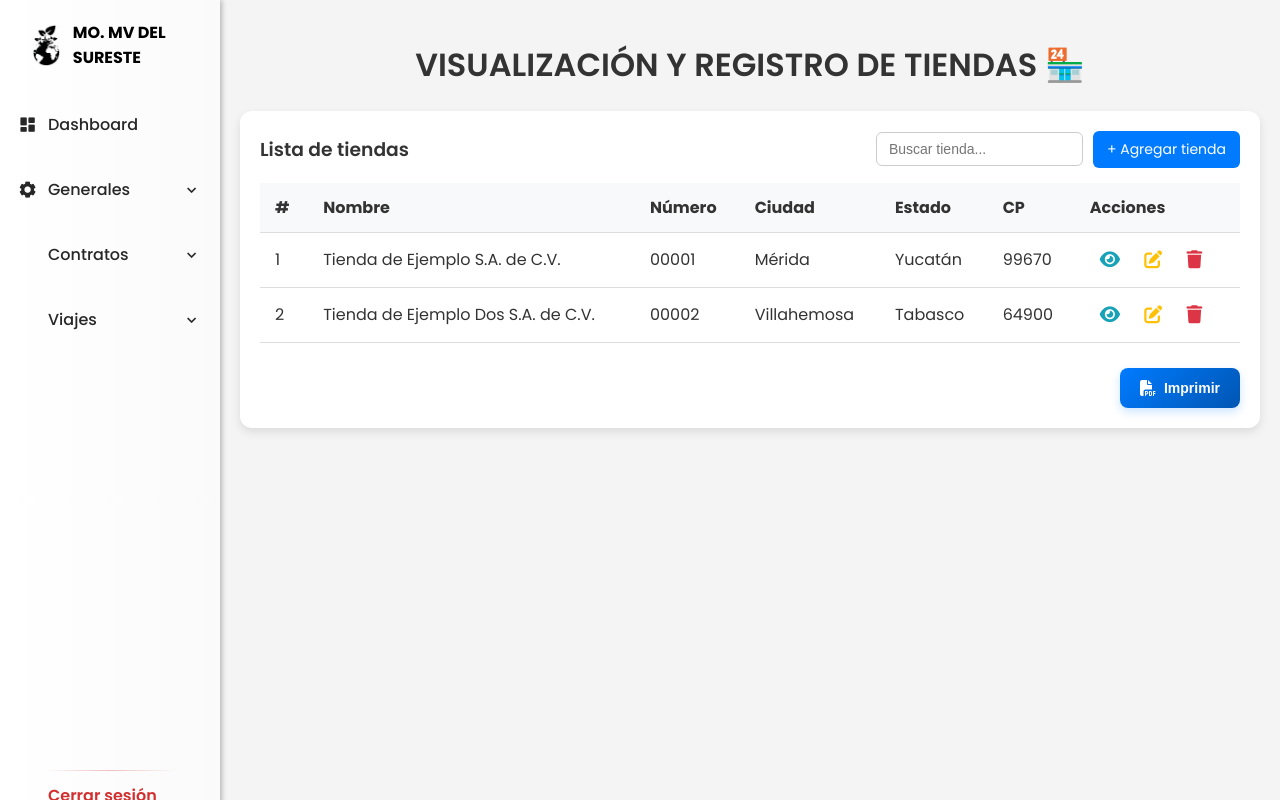
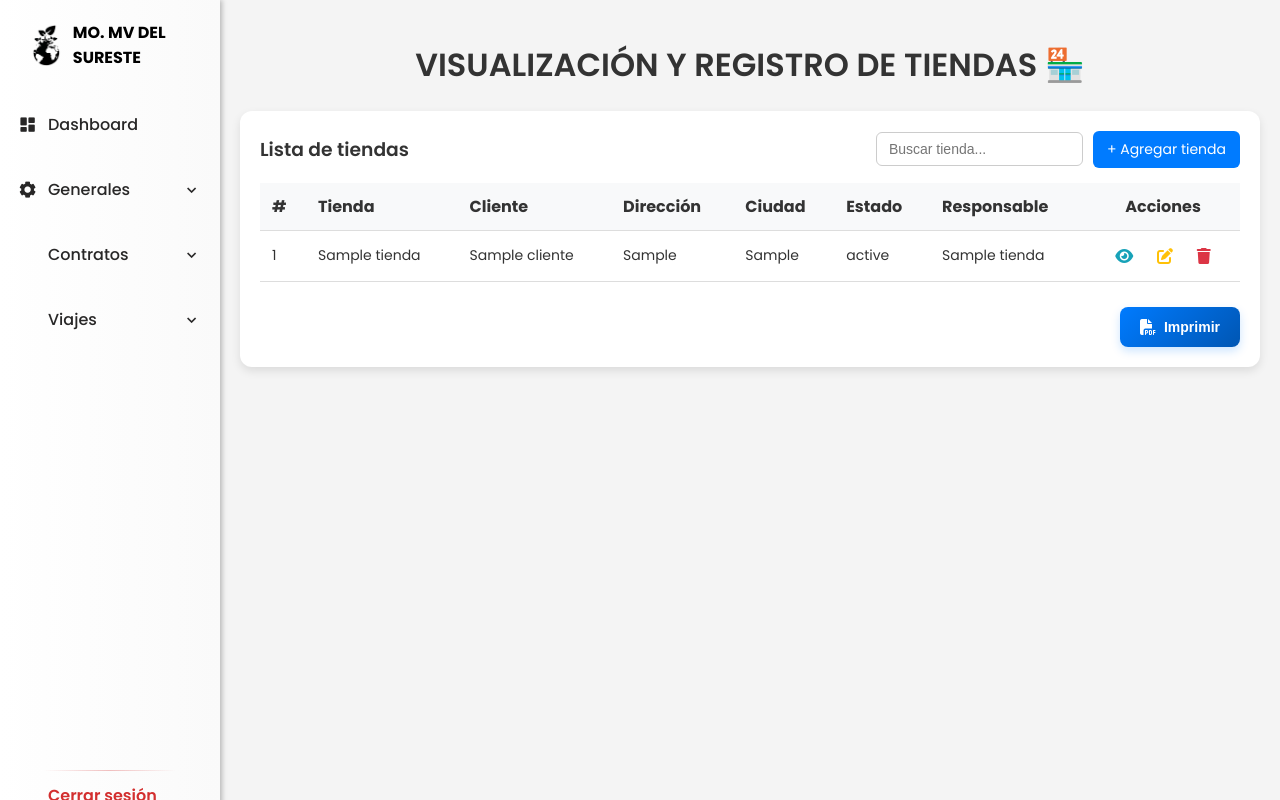
Before and after one commit to Erume2201/MoMvDelSureste, a PHP site: page /MoMvDelSureste/app/views/tiendas/tiendas.php in a window 1280 px wide. Run offline with PHP 8.4, Linux system fonts and the light colour scheme; tables that the repository leaves empty or names only in its code hold one stand-in row (values such as "Sample post"); some libraries are stand-ins or nearby versions.

Commit message:
Update tiendas
Se visualizan la información de la bd al módulo de tiendas.
Se crea el buscador el la tabla de clientes (frontend)

```diff
--- a/app/views/tiendas/tiendas.php
+++ b/app/views/tiendas/tiendas.php
@@ -1,7 +1,12 @@
 <!-- Se incluyen archivos php -->
 <?php
 require_once __DIR__ . '../../../config/config.php';
+require_once __DIR__ . '../../../config/CRUD.php';
 include __DIR__ . '../../layout/sidebar.php'; // MENÚ LATERAL
+
+$crud = new CRUD();
+$sql = "SELECT t.*, c.nombre_cliente FROM tiendas t JOIN clientes c ON t.id_cliente = c.id_cliente ORDER BY t.id_tienda ASC";
+$tiendas = $crud->select($sql);
 ?>
 
 <!DOCTYPE html>
@@ -37,46 +42,43 @@ include __DIR__ . '../../layout/sidebar.php'; // MENÚ LATERAL
                     </div>
                 </div>
 
-                <table class="tiendas-table">
+                <table class="tiendas-table" id="tiendas-table">
                     <thead>
                         <tr>
                             <th>#</th>
-                            <th>Nombre</th>
-                            <th>Número</th>
+                            <th>Tienda</th>
+                            <th>Cliente</th>
+                            <th>Dirección</th>
                             <th>Ciudad</th>
                             <th>Estado</th>
-                            <th>CP</th>
+                            <th>Responsable</th>
                             <th>Acciones</th>
                         </tr>
                     </thead>
                     <tbody>
-                        <!-- Ejemplo estático -->
+                        <?php if (!empty($tiendas)): ?>
+                            <?php $contador = 1; ?>
+                            <?php foreach ($tiendas as $tienda): ?>
                                 <tr>
-                            <td>1</td>
-                            <td>Tienda de Ejemplo S.A. de C.V.</td>
-                            <td>00001</td>
-                            <td>Mérida</td>
-                            <td>Yucatán</td>
-                            <td>99670</td>
+                                    <td><?php echo $contador++; ?></td>
+                                    <td><?php echo htmlspecialchars($tienda['nombre_tienda']); ?></td>
+                                    <td><?php echo htmlspecialchars($tienda['nombre_cliente']); ?></td>
+                                    <td><?php echo htmlspecialchars($tienda['direccion']); ?></td>
+                                    <td><?php echo htmlspecialchars($tienda['ciudad']); ?></td>
+                                    <td><?php echo htmlspecialchars($tienda['estado']); ?></td>
+                                    <td><?php echo htmlspecialchars($tienda['nombre_responsable']); ?></td>
                                     <td class="acciones">
                                         <button class="btn-ver" title="Ver"><i class="fa-solid fa-eye"></i></button>
                                         <button class="btn-editar" title="Editar"><i class="fa-solid fa-pen-to-square"></i></button>
                                         <button class="btn-eliminar" title="Eliminar"><i class="fa-solid fa-trash"></i></button>
                                     </td>
                                 </tr>
+                            <?php endforeach; ?>
+                        <?php else: ?>
                             <tr>
-                            <td>2</td>
-                            <td>Tienda de Ejemplo Dos S.A. de C.V.</td>
-                            <td>00002</td>
-                            <td>Villahemosa</td>
-                            <td>Tabasco</td>
-                            <td>64900</td>
-                            <td class="acciones">
-                                <button class="btn-ver" title="Ver"><i class="fa-solid fa-eye"></i></button>
-                                <button class="btn-editar" title="Editar"><i class="fa-solid fa-pen-to-square"></i></button>
-                                <button class="btn-eliminar" title="Eliminar"><i class="fa-solid fa-trash"></i></button>
-                            </td>
+                                <td colspan="8">No hay tiendas registradas.</td>
                             </tr>
+                        <?php endif; ?>
                     </tbody>
                 </table>
 
@@ -95,5 +97,7 @@ include __DIR__ . '../../layout/sidebar.php'; // MENÚ LATERAL
     <script src="https://cdn.jsdelivr.net/npm/sweetalert2@11"></script>
     <!-- Script de los mensajes de alerta -->
     <script src="<?php echo BASE_URL; ?>public/js/alerts.js"></script>
+    <!-- Script que controla el buscador -->
+    <script src="<?php echo BASE_URL; ?>public/js/tiendas/tiendas.js"></script>
 </body>
 </html>
--- a/public/css/tiendas/tiendas.css
+++ b/public/css/tiendas/tiendas.css
@@ -1,33 +1,7 @@
-/*
- * Este es el CSS que va DESPUÉS de tu CSS del `sidebar`.
- */
+
  /* TIPOGRAFÍA */
 @import url('https://fonts.googleapis.com/css2?family=Poppins:ital,wght@0,100;0,200;0,300;0,400;0,500;0,600;0,700;0,800;0,900;1,100;1,200;1,300;1,400;1,500;1,600;1,700;1,800;1,900&family=Roboto:ital,wght@0,100;0,300;0,400;0,500;0,700;0,900;1,100;1,300;1,400;1,500;1,700;1,900&family=Rubik:ital,wght@0,300..900;1,300..900&family=Ubuntu:ital,wght@0,300;0,400;0,500;0,700;1,300;1,400;1,500;1,700&display=swap');
 
-.poppins-light {
-  font-family: "Poppins", sans-serif;
-  font-weight: 300;
-}
-
-.poppins-regular {
-  font-family: "Poppins", sans-serif;
-  font-weight: 400;
-}
-
-.poppins-medium {
-  font-family: "Poppins", sans-serif;
-  font-weight: 500;
-}
-
-.poppins-semibold {
-  font-family: "Poppins", sans-serif;
-  font-weight: 600;
-}
-
-.poppins-bold {
-  font-family: "Poppins", sans-serif;
-  font-weight: 700;
-}
 /* =========================
    CONTENIDO PRINCIPAL Y FORMULARIO
 ========================= */
@@ -124,19 +98,31 @@ h1 {
   box-shadow: 0 3px 8px rgba(0, 86, 179, 0.3);
 }
 
-/* Tabla */
+/* TABLA */
 .tiendas-table {
   width: 100%;
   border-collapse: collapse;
   text-align: left;
 }
 .tiendas-table th, .tiendas-table td {
-  padding: 12px 15px;
+  padding: 11px 12px;
   border-bottom: 1px solid #ddd;
+  font-size: 14px;
+}
+/* Columna de acciones */
+.tiendas-table th:last-child,
+.tiendas-table td.acciones {
+  white-space: nowrap; /* Evita saltos de línea */
+  width: 130px; /* Ajusta según los botones que tengas */
+  text-align: center; /* Centra los íconos */
+}
+.tiendas-table th {
+  font-size: 16px;
 }
 .tiendas-table thead {
   background: #f8f9fa;
   font-weight: 600;
+  font-size: 16px;
 }
 
 /* Botones de la tabla */
@@ -146,11 +132,14 @@ h1 {
   cursor: pointer;
   padding: 6px;
   margin: 0 4px;
-  font-size: 18px; /*Tamaño del ícono*/
+  font-size: 16px; /*Tamaño del ícono*/
   transition: transform 0.2s ease, color 0.2s ease;
 }
 .acciones button:hover {
   transform: scale(1.2);
+}
+.acciones button:active {
+  transform: scale(0.95);
 }
 
 /* Colores por acción */
--- /dev/null
+++ b/public/js/tiendas/tiendas.js
@@ -0,0 +1,37 @@
+
+// Buscador de la tabla tiendas
+document.addEventListener("DOMContentLoaded", function () {
+    const inputBuscar = document.getElementById("buscar-tienda");
+    const tabla = document.getElementById("tiendas-table");
+    const filas = document.getElementsByTagName("tr");
+    const mensaje = document.createElement("tr");
+
+    // Fila para "sin resultados"
+    mensaje.innerHTML = `<td colspan="8" style="text-align:center; color:red; font-size:18px;">No se encontraron resultados 😥</td>`;
+    mensaje.style.display = "none";
+    tabla.appendChild(mensaje);
+
+    inputBuscar.addEventListener("keyup", function() {
+        const filtro = inputBuscar.value.toLowerCase();
+        let coincidencias = 0;
+
+        for (let i = 1; i < filas.length; i++) { // Empieza en 1 para saltar encabezados
+            let fila = filas[i];
+            let textoFila = fila.textContent.toLowerCase();
+
+            if (textoFila.includes(filtro)) {
+                fila.style.display = "";
+                coincidencias++;
+            } else {
+                fila.style.display = "none";
+            }
+        }
+
+        // Mostrar mensaje si no hubo coincidencias
+        if (coincidencias === 0) {
+            mensaje.style.display = "";
+        } else {
+            mensaje.style.display = "none";
+        }
+    });
+});
--- a/public/js/tiendas/tiendas_add.js
+++ b/public/js/tiendas/tiendas_add.js
@@ -1,3 +1,5 @@
+// Script para el buscador del formulario de agregar tiendas
+
 document.addEventListener('DOMContentLoaded', function() {
     const buscarClienteInput = document.getElementById('buscar_cliente');
     const resultadosBusquedaDiv = document.getElementById('resultados_busqueda');
```
Lines whose indentation alone changed are shown as unchanged.
